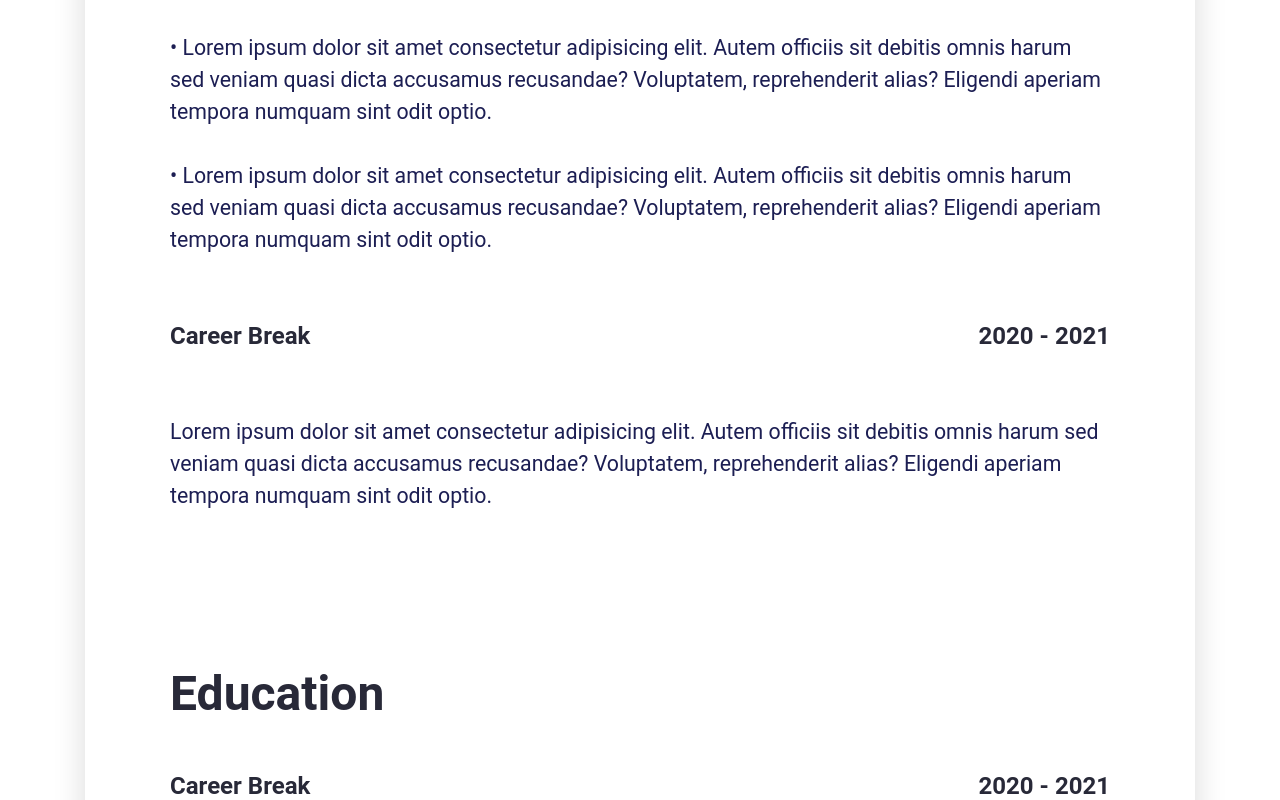
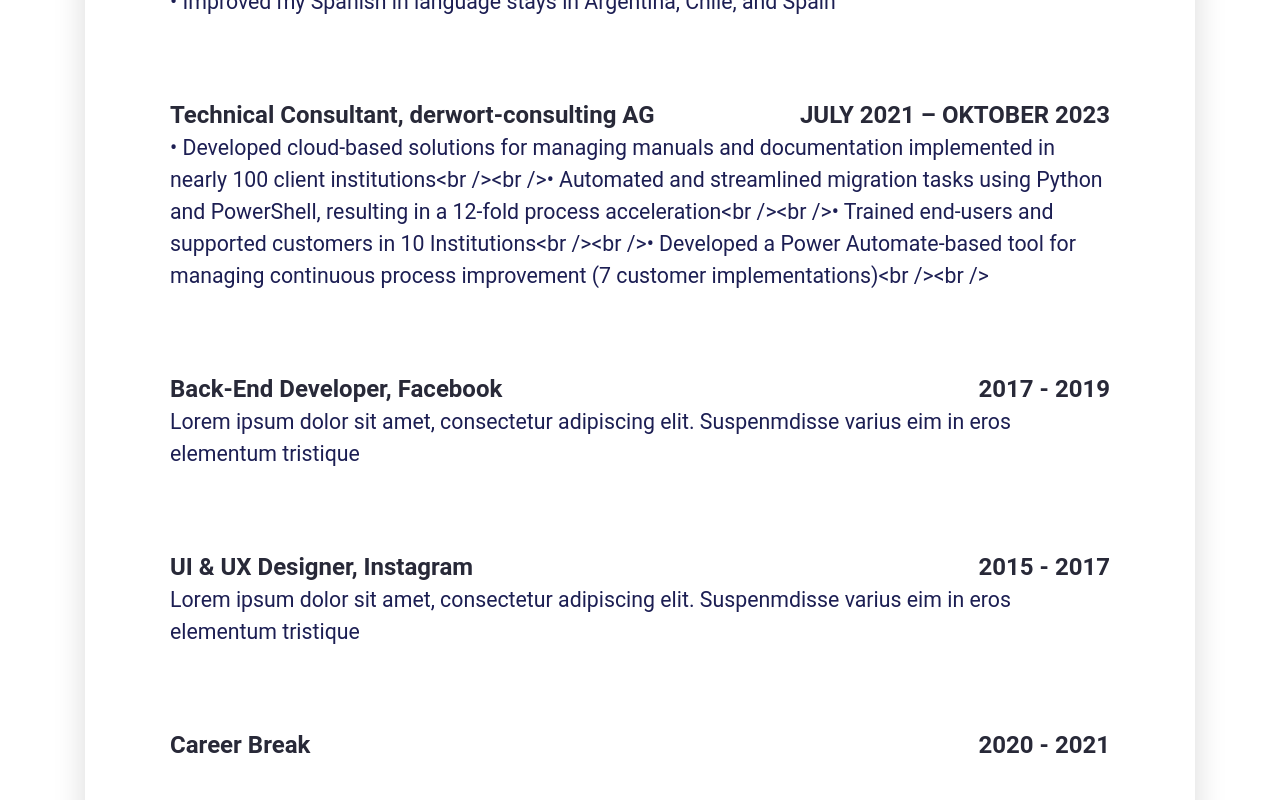
Before and after one commit to thewort/portfolio, a React (Vite) app: page / in a window 1280 px wide. Shown: the part 1480-2280 px from the top of the page. Built offline with nearby package versions, Linux system fonts and the light colour scheme.

Commit message:
added CV information

```diff
--- a/src/App.css
+++ b/src/App.css
@@ -419,18 +419,15 @@ h3 {
   flex-direction: row;
   justify-content: space-between;
   width: 100%;
-  box-shadow: 0 0 32px 0 rgba(0, 0, 0, 0.15);
   background: #fff;
   border-top-left-radius: 12px;
   border-top-right-radius: 12px;
 }
 .portfolio--element--title {
   color: var(--heading-color);
-  line-height: 0px;
 }
 .portfolio--element--date {
   color: var(--heading-color);
-  line-height: 0px;
 }
 .portfolio--element--description {
   color: var(--darkblue);
--- a/src/Pages/CV.jsx
+++ b/src/Pages/CV.jsx
@@ -28,21 +28,18 @@ export default function MyPortfolio() {
             <div className="portfolio--section--container">
                 <div className="portfolio--section">
                     <h2 className="portfolio--section--title">Experience</h2>
-                        <div className="portfolio--element--title--container">
-                            <h3 className="portfolio--element--title">Career Break</h3>
-                            <h3 className="portfolio--element--date">2020 - 2021</h3>
+                    {data?.Experience?.map((item, index) => (
+                        <div key={index} className="portfolio--element--card">
+                            <div className="portfolio--element--title--container">
+                                <h3 className="portfolio--element--title">{item.title}, {item.company}</h3>
+                                <h3 className="portfolio--element--date">{item.date}</h3>
+                            </div>
+                            <p className="portfolio--element--description">
+                                {item.description}
+                            </p>
                         </div>
-                        <p className="portfolio--element--description">
-                            • Lorem ipsum dolor sit amet consectetur adipisicing elit. Autem
-                            officiis sit debitis omnis harum sed veniam quasi dicta accusamus
-                            recusandae? Voluptatem, reprehenderit alias? Eligendi aperiam
-                            tempora numquam sint odit optio.<br />
-                            <br />
-                            • Lorem ipsum dolor sit amet consectetur adipisicing elit. Autem
-                            officiis sit debitis omnis harum sed veniam quasi dicta accusamus
-                            recusandae? Voluptatem, reprehenderit alias? Eligendi aperiam
-                            tempora numquam sint odit optio.
-                        </p>
+                    ))}
+
                     <div className="portfolio--element--title--container">
                         <h3 className="portfolio--element--title">Career Break</h3>
                         <h3 className="portfolio--element--date">2020 - 2021</h3>
```
